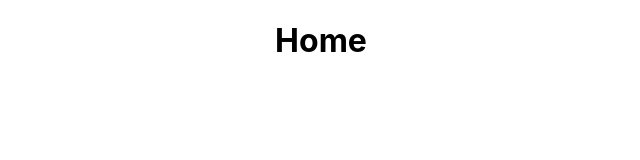
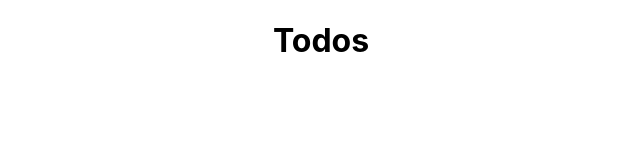
Before and after one commit to shreyam1006/todo-api-redux, a React (Create React App) app: page /todo in a window 1280 px wide. Shown: the top 160 px of the page, without its empty margins (319-959 px from the left). Built offline with nearby package versions, Linux system fonts and the light colour scheme.

Commit message:
direct to home on login

```diff
--- a/src/components/LoginPage.js
+++ b/src/components/LoginPage.js
@@ -11,6 +11,9 @@ const LoginPage = () => {
 
     const loginButton = async () => {
         dispatch(fetchUserData(email, password))
+        if (!('auth-token' in localStorage)) {
+            history.push('/todo')
+        }
     }
 
     const signUpButton = async () => {
--- a/src/components/Todo.js
+++ b/src/components/Todo.js
@@ -1,9 +1,9 @@
 import React from 'react'
 
-const Todo=()=> {
+const Todo = () => {
     return (
         <div>
-            <h1>Home</h1>
+            <h1>Todos</h1>
         </div>
     )
 }
--- a/src/redux/reducers/loginReducer.js
+++ b/src/redux/reducers/loginReducer.js
@@ -2,7 +2,7 @@ const loginReducer = (state = [], action) => {
 
     switch (action.type) {
         case "FETCH_USER_DATA_REJECT":
-            localStorage.setItem('auth-token', '')
+            localStorage.removeItem('auth-token')
             alert("Email id or password incorrect")
             return [...state, action.payload]
         case "FETCH_USER_DATA_RESPONSE":
@@ -14,7 +14,7 @@ const loginReducer = (state = [], action) => {
             alert("Success!")
             return [...state, action.payload]
         case "FETCH_REGISTER_DATA_REJECT":
-            localStorage.setItem('auth-token', '')
+            localStorage.removeItem('auth-token')
             alert("This account already exists")
             return [...state, action.payload]
         default: return state
```
